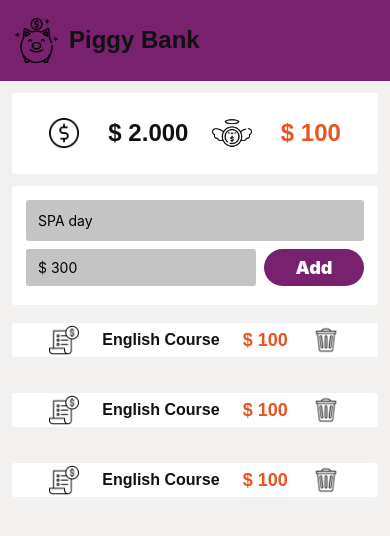
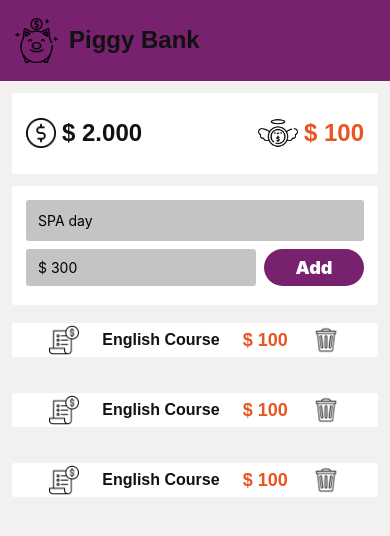
Before and after one commit to analiseburtet/PiggyBank-App, a React Native app: screen / in a window 390 px wide. Shown: the top 536 px of the page. Built offline with nearby package versions, Linux system fonts and the light colour scheme.

Commit message:
implementar input para inserir salario

```diff
--- a/src/components/AccountAmount.js
+++ b/src/components/AccountAmount.js
@@ -1,5 +1,5 @@
 import React from 'react'
-import { View, Text, Image, StyleSheet } from 'react-native'
+import { View, Text, Image, StyleSheet, TextInput } from 'react-native'
 
 const AccountAmount = () => {
     return(
@@ -8,9 +8,12 @@ const AccountAmount = () => {
                 style={styles.coin}
                 source={require('../../assets/coin.png')}
             />
-            <Text
-                 style={styles.text}
-            >$ 2.000</Text>
+            <View style={styles.inputBox}>
+                <TextInput
+                    style={styles.text}
+                    placeholder='$ 2.000'
+                />
+            </View>
              <Image
                 style={styles.coinfly}
                 source={require('../../assets/coinfly.png')}
@@ -48,7 +51,8 @@ const styles =  StyleSheet.create({
         fontFamily: 'sans-serif',
         color: '#111111',
         fontWeight: '900',
-        paddingLeft: 6
+        paddingLeft: 6,
+
     },
     negativeText: {
         fontSize: 24,
@@ -56,5 +60,9 @@ const styles =  StyleSheet.create({
         color: '#E95420',
         fontWeight: '900',
         paddingLeft: 6
+    },
+    inputBox: {
+        flexShrink: 'inherit',
+        flex: 1
     }
 })
```
